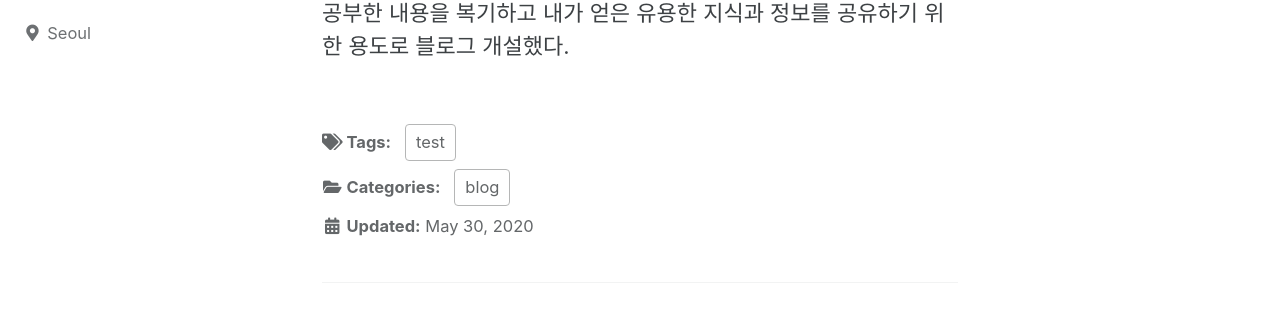
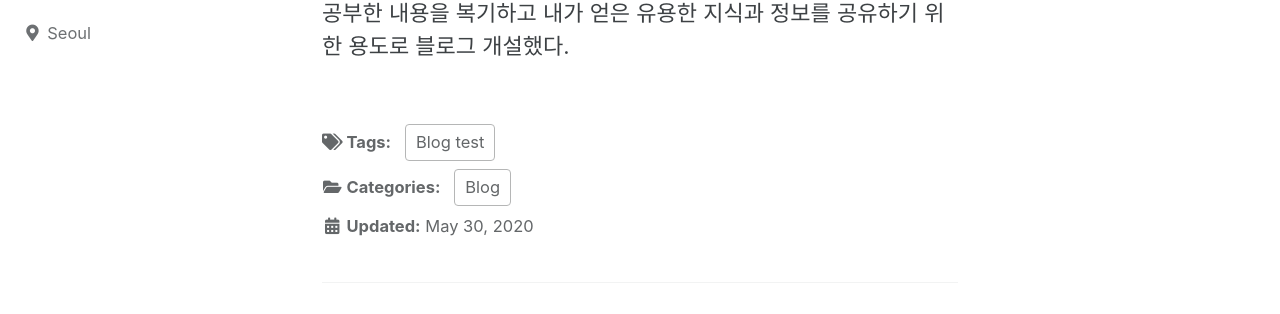
Before and after one commit to hwyum/hwyum.github.io, a Jekyll site: the page built from _posts/2020-05-30-first-post.md, in a window 1280 px wide. Shown: the part 204-518 px from the top of the page. Built offline with Jekyll 4.4.1, drawn with Linux system fonts in a browser that asks for light colours; cached includes are drawn as plain includes.

Commit message:
category modified

```diff
--- a/_posts/2020-05-30-first-post.md
+++ b/_posts/2020-05-30-first-post.md
@@ -2,9 +2,9 @@
 title: "블로그 개설"
 date: 2020-05-30
 tags:
-    - test
+    - Blog test
 categories:
-    - blog
+    - Blog
 ---
 
 공부한 내용을 복기하고 내가 얻은 유용한 지식과 정보를 공유하기 위한 용도로 블로그 개설했다.
```
